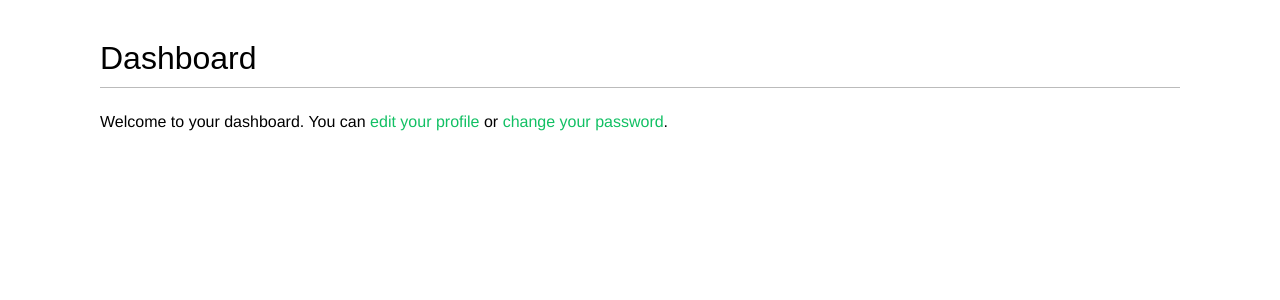
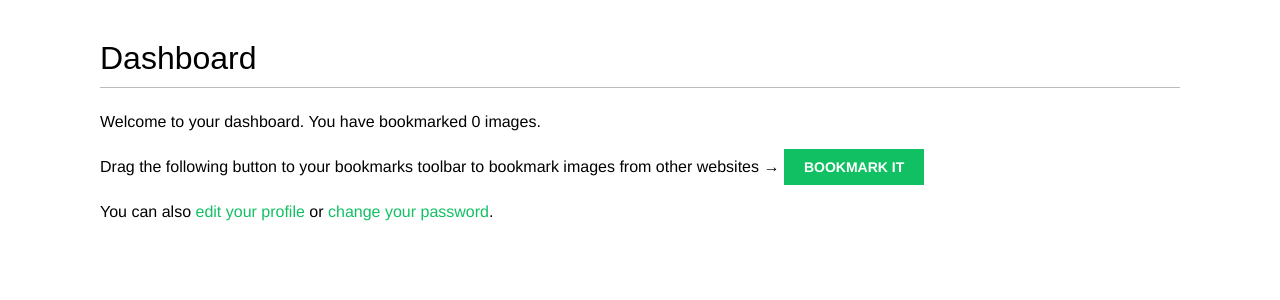
Before and after one commit to PReshma-tp/book, a Django app: page /account/ in a window 1280 px wide. Shown: the part 48-348 px from the top of the page. Run offline with Django 5.2, Linux system fonts and the light colour scheme; the visitor is signed in with stand-in values (Sample User, id 1); data that the repository does not hold is empty; some web fonts are replaced.

Commit message:
Feat: add bookmarklet_launcher.js and create.html

```diff
--- a/account/templates/account/dashboard.html
+++ b/account/templates/account/dashboard.html
@@ -2,8 +2,18 @@
  {% block title %}Dashboard{% endblock %}
  {% block content %}
   <h1>Dashboard</h1>
-   <p>Welcome to your dashboard. You can
-     <a href="{% url "edit" %}">edit your profile</a> or
-     <a href="{% url "password_change" %}">change your password</a>.
+
+   {% with total_images_created=request.user.images_created.count %}
+     <p>Welcome to your dashboard. You have bookmarked
+        {{ total_images_created }} image{{ total_images_created| pluralize }}.</p>
+   {% endwith %}
+
+  <p>Drag the following button to your bookmarks toolbar to bookmark images from other websites →
+     <a href="javascript:{% include "bookmarklet_launcher.js" %}" class="button">Bookmark it</a>
+  </p>
+  <p>You can also
+     <a href="{% url "edit" %}">edit your profile</a>
+    or
+    <a href="{% url "password_change" %}">change your password</a>.
   </p>
  {% endblock %}
--- /dev/null
+++ b/images/templates/bookmarklet_launcher.js
@@ -0,0 +1,10 @@
+ (function(){
+    if (window.myBookmarklet !== undefined){
+        myBookmarklet();
+    }
+    else {
+        document.body.appendChild(document.createElement('script')).
+ src='https://127.0.0.1:8000/static/js/bookmarklet.js?r='+Math.
+ floor(Math.random()*99999999999999999999);
+    }
+ })();
```
Also changed, not shown: images/templates/images/image/create.html (added, +11 -0 lines).
